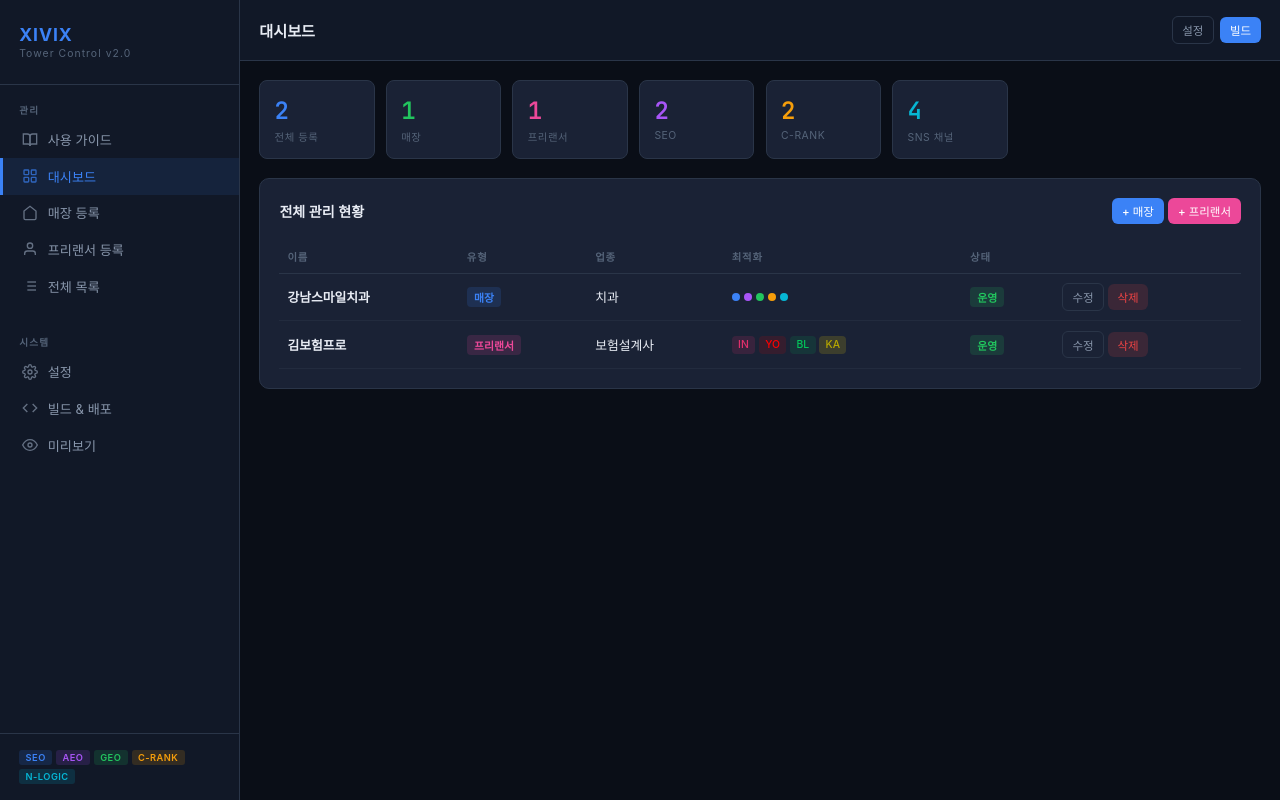
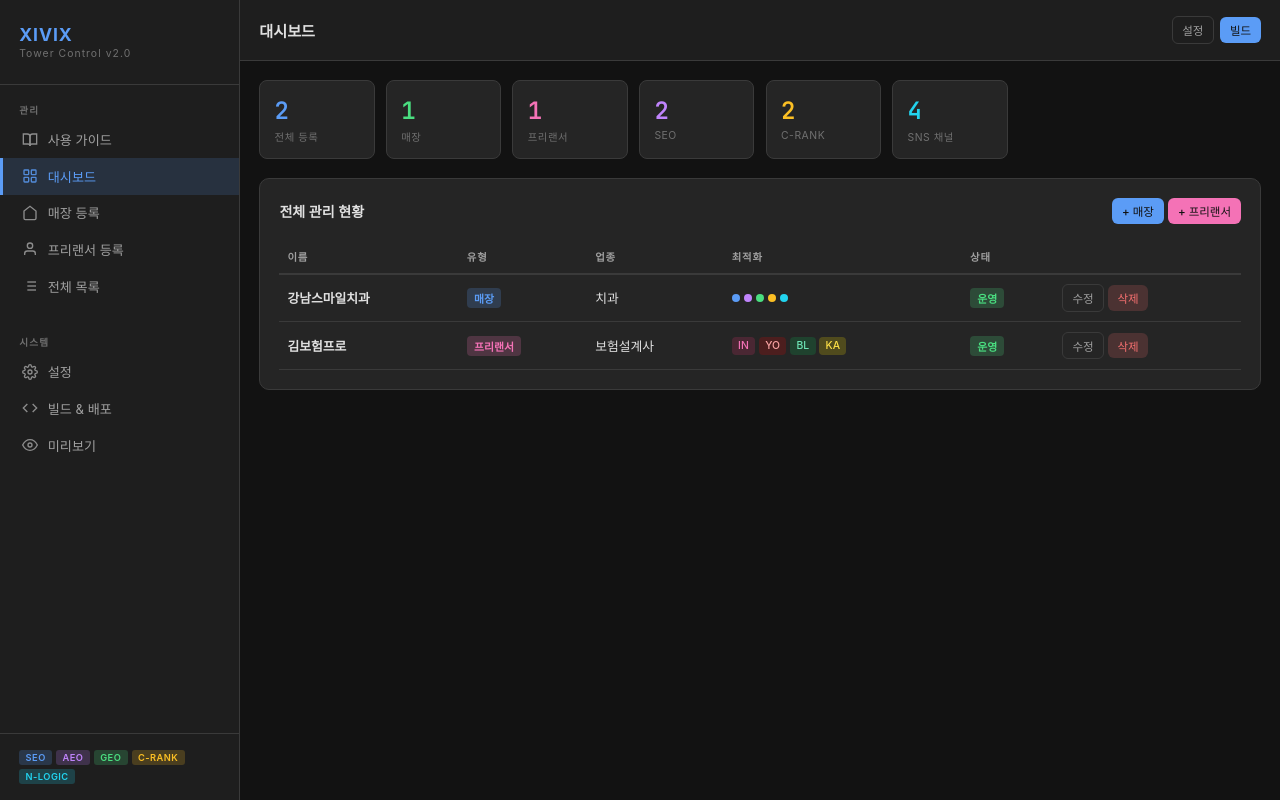
Before and after one commit to ikjoobang/xivix-tower-control, a website: page dashboard/index.html in a window 1280 px wide. Both pictures are taken after a click on the element "대시보드". Drawn offline with Linux system fonts and the light colour scheme; a web font is replaced by a local one.

Commit message:
v2.1: 다크모드 가독성 개선
- 배경: #0a0e17 -> #121212 (눈 피로 감소)
- 텍스트: #e0e0e0 밝은 회색 (적정 대비)
- 보더: #3a3a3a (기존 대비 밝게)
- 액센트: 채도 20-30% 상향 (어두운 배경 보상)
- 콘솔: 출력 색상 밝기 상향
- 상태 뱃지: 배경 불투명도 상향
- SNS 링크: 다크 배경용 컬러 최적화
- 네비 아이콘: 불투명도 .7 -> .85

```diff
--- a/dashboard/index.html
+++ b/dashboard/index.html
@@ -6,7 +6,7 @@
 <title>XIVIX Tower Control</title>
 <link href="https://fonts.googleapis.com/css2?family=IBM+Plex+Sans+KR:wght@300;400;500;600;700&family=JetBrains+Mono:wght@400;500;600&display=swap" rel="stylesheet">
 <style>
-:root{--bg-primary:#0a0e17;--bg-secondary:#111827;--bg-card:#1a2235;--bg-input:#0f1729;--border:#2a3548;--text-primary:#e8ecf4;--text-secondary:#8896ab;--text-muted:#556479;--accent-blue:#3b82f6;--accent-green:#22c55e;--accent-amber:#f59e0b;--accent-red:#ef4444;--accent-purple:#a855f7;--accent-cyan:#06b6d4;--accent-pink:#ec4899}
+:root{--bg-primary:#121212;--bg-secondary:#1e1e1e;--bg-card:#252525;--bg-input:#1a1a1a;--border:#3a3a3a;--text-primary:#e0e0e0;--text-secondary:#a0a0a0;--text-muted:#707070;--accent-blue:#5b9cf6;--accent-green:#4ade80;--accent-amber:#fbbf24;--accent-red:#f87171;--accent-purple:#c084fc;--accent-cyan:#22d3ee;--accent-pink:#f472b6}
 *{margin:0;padding:0;box-sizing:border-box}body{font-family:'IBM Plex Sans KR',-apple-system,sans-serif;background:var(--bg-primary);color:var(--text-primary);min-height:100vh}
 .app{display:grid;grid-template-columns:240px 1fr;min-height:100vh}
 .sidebar{background:var(--bg-secondary);border-right:1px solid var(--border);position:sticky;top:0;height:100vh;overflow-y:auto;display:flex;flex-direction:column;z-index:50}
@@ -15,23 +15,23 @@
 .sidebar-close{display:none;background:none;border:none;color:var(--text-muted);font-size:1.3rem;cursor:pointer;padding:.3rem}
 .nav-section{padding:.8rem 0}.nav-label{padding:.3rem 1.2rem;font-size:.6rem;text-transform:uppercase;letter-spacing:.12em;color:var(--text-muted);font-weight:600}
 .nav-item{display:flex;align-items:center;gap:.6rem;padding:.55rem 1.2rem;cursor:pointer;font-size:.82rem;color:var(--text-secondary);transition:all .15s;border-left:3px solid transparent}
-.nav-item:hover{background:rgba(59,130,246,.06);color:var(--text-primary)}.nav-item.active{background:rgba(59,130,246,.1);color:var(--accent-blue);border-left-color:var(--accent-blue);font-weight:500}
-.nav-icon{width:16px;height:16px;opacity:.7;flex-shrink:0}
+.nav-item:hover{background:rgba(91,156,246,.1);color:var(--text-primary)}.nav-item.active{background:rgba(91,156,246,.15);color:var(--accent-blue);border-left-color:var(--accent-blue);font-weight:500}
+.nav-icon{width:16px;height:16px;opacity:.85;flex-shrink:0}
 .opt-tags{display:flex;gap:.25rem;flex-wrap:wrap;padding:1rem 1.2rem;border-top:1px solid var(--border);margin-top:auto}
 .opt-tag{font-size:.58rem;padding:.12rem .4rem;border-radius:3px;font-weight:600;letter-spacing:.05em}
-.opt-tag.seo{background:rgba(59,130,246,.15);color:var(--accent-blue)}.opt-tag.aeo{background:rgba(168,85,247,.15);color:var(--accent-purple)}.opt-tag.geo{background:rgba(34,197,94,.15);color:var(--accent-green)}.opt-tag.crank{background:rgba(245,158,11,.15);color:var(--accent-amber)}.opt-tag.nlogic{background:rgba(6,182,212,.15);color:var(--accent-cyan)}
+.opt-tag.seo{background:rgba(91,156,246,.2);color:var(--accent-blue)}.opt-tag.aeo{background:rgba(192,132,252,.2);color:var(--accent-purple)}.opt-tag.geo{background:rgba(74,222,128,.2);color:var(--accent-green)}.opt-tag.crank{background:rgba(251,191,36,.2);color:var(--accent-amber)}.opt-tag.nlogic{background:rgba(34,211,238,.2);color:var(--accent-cyan)}
 .main{overflow-y:auto}.main-header{padding:1rem 1.2rem;border-bottom:1px solid var(--border);display:flex;justify-content:space-between;align-items:center;background:var(--bg-secondary);position:sticky;top:0;z-index:10}
 .main-header h2{font-size:.95rem;font-weight:600}.header-actions{display:flex;gap:.4rem;align-items:center}
 .hamburger{display:none;background:none;border:none;color:var(--text-primary);font-size:1.3rem;cursor:pointer;padding:.3rem;margin-right:.5rem}
 .main-content{padding:1.2rem}
 .btn{padding:.45rem .9rem;border-radius:6px;font-size:.78rem;font-weight:500;border:none;cursor:pointer;font-family:inherit;transition:all .15s;display:inline-flex;align-items:center;gap:.35rem;white-space:nowrap}
-.btn-primary{background:var(--accent-blue);color:#fff}.btn-primary:hover{background:#2563eb}.btn-success{background:var(--accent-green);color:#fff}.btn-outline{background:transparent;color:var(--text-secondary);border:1px solid var(--border)}.btn-outline:hover{border-color:var(--accent-blue);color:var(--accent-blue)}.btn-danger{background:rgba(239,68,68,.15);color:var(--accent-red);border:none}.btn-sm{padding:.3rem .6rem;font-size:.72rem}.btn-lg{padding:.6rem 1.3rem;font-size:.85rem}
-.btn-pink{background:var(--accent-pink);color:#fff}.btn-pink:hover{background:#db2777}
+.btn-primary{background:var(--accent-blue);color:#111}.btn-primary:hover{background:#7bb3f7}.btn-success{background:var(--accent-green);color:#111}.btn-outline{background:transparent;color:var(--text-secondary);border:1px solid var(--border)}.btn-outline:hover{border-color:var(--accent-blue);color:var(--accent-blue)}.btn-danger{background:rgba(248,113,113,.18);color:var(--accent-red);border:none}.btn-sm{padding:.3rem .6rem;font-size:.72rem}.btn-lg{padding:.6rem 1.3rem;font-size:.85rem}
+.btn-pink{background:var(--accent-pink);color:#111}.btn-pink:hover{background:#f9a8d4}
 .card{background:var(--bg-card);border:1px solid var(--border);border-radius:10px;padding:1.2rem;margin-bottom:1rem}.card-header{display:flex;justify-content:space-between;align-items:center;margin-bottom:1rem;flex-wrap:wrap;gap:.4rem}.card-title{font-size:.88rem;font-weight:600}
 .stats-grid{display:grid;grid-template-columns:repeat(auto-fill,minmax(110px,1fr));gap:.7rem;margin-bottom:1.2rem}.stat-card{background:var(--bg-card);border:1px solid var(--border);border-radius:8px;padding:.9rem}.stat-value{font-size:1.5rem;font-weight:700;font-family:'JetBrains Mono',monospace}.stat-label{font-size:.65rem;color:var(--text-muted);margin-top:.15rem;letter-spacing:.05em}
 .stat-card.blue .stat-value{color:var(--accent-blue)}.stat-card.green .stat-value{color:var(--accent-green)}.stat-card.amber .stat-value{color:var(--accent-amber)}.stat-card.purple .stat-value{color:var(--accent-purple)}.stat-card.cyan .stat-value{color:var(--accent-cyan)}.stat-card.pink .stat-value{color:var(--accent-pink)}
-table{width:100%;border-collapse:collapse;font-size:.8rem}th{text-align:left;padding:.55rem .5rem;color:var(--text-muted);font-size:.65rem;text-transform:uppercase;letter-spacing:.08em;font-weight:600;border-bottom:1px solid var(--border)}td{padding:.6rem .5rem;border-bottom:1px solid rgba(42,53,72,.5)}tr:hover td{background:rgba(59,130,246,.03)}
-.status{display:inline-block;padding:.12rem .45rem;border-radius:4px;font-size:.68rem;font-weight:600}.status-active{background:rgba(34,197,94,.15);color:var(--accent-green)}.status-pending{background:rgba(245,158,11,.15);color:var(--accent-amber)}.status-biz{background:rgba(59,130,246,.15);color:var(--accent-blue)}.status-free{background:rgba(236,72,153,.15);color:var(--accent-pink)}
+table{width:100%;border-collapse:collapse;font-size:.8rem}th{text-align:left;padding:.55rem .5rem;color:var(--text-secondary);font-size:.65rem;text-transform:uppercase;letter-spacing:.08em;font-weight:600;border-bottom:2px solid var(--border)}td{padding:.6rem .5rem;border-bottom:1px solid var(--border)}tr:hover td{background:rgba(91,156,246,.06)}
+.status{display:inline-block;padding:.12rem .45rem;border-radius:4px;font-size:.68rem;font-weight:600}.status-active{background:rgba(74,222,128,.2);color:var(--accent-green)}.status-pending{background:rgba(251,191,36,.2);color:var(--accent-amber)}.status-biz{background:rgba(91,156,246,.2);color:var(--accent-blue)}.status-free{background:rgba(244,114,182,.2);color:var(--accent-pink)}
 .opt-indicators{display:flex;gap:.25rem}.opt-dot{width:8px;height:8px;border-radius:50%}.opt-dot.on{opacity:1}.opt-dot.off{opacity:.2}.opt-dot.seo{background:var(--accent-blue)}.opt-dot.aeo{background:var(--accent-purple)}.opt-dot.geo{background:var(--accent-green)}.opt-dot.crank{background:var(--accent-amber)}.opt-dot.nlogic{background:var(--accent-cyan)}
 .form-group{margin-bottom:.9rem}.form-label{display:block;font-size:.72rem;color:var(--text-muted);margin-bottom:.25rem;font-weight:500}
 .form-input,.form-textarea,.form-select{width:100%;padding:.55rem .75rem;background:var(--bg-input);border:1px solid var(--border);border-radius:6px;color:var(--text-primary);font-size:.82rem;font-family:inherit;transition:border-color .15s}
@@ -42,22 +42,22 @@ table{width:100%;border-collapse:collapse;font-size:.8rem}th{text-align:left;pad
 .map-option.selected .map-check{background:var(--accent-blue);border-color:var(--accent-blue)}.map-option.selected .map-check::after{content:'';width:4px;height:8px;border:solid #fff;border-width:0 2px 2px 0;transform:rotate(45deg);margin-top:-2px}
 .tabs{display:flex;gap:0;border-bottom:1px solid var(--border);margin-bottom:1rem;overflow-x:auto}.tab{padding:.55rem 1rem;font-size:.78rem;color:var(--text-muted);cursor:pointer;border-bottom:2px solid transparent;transition:all .15s;font-weight:500;white-space:nowrap}.tab:hover{color:var(--text-primary)}.tab.active{color:var(--accent-blue);border-bottom-color:var(--accent-blue)}
 .tab.active-pink{color:var(--accent-pink);border-bottom-color:var(--accent-pink)}
-.console{background:#0c0c0c;border-radius:8px;padding:1rem;font-family:'JetBrains Mono',monospace;font-size:.68rem;color:#4ade80;max-height:350px;overflow-y:auto;line-height:1.8;word-break:break-all}.console .c-info{color:#3b82f6}.console .c-warn{color:#f59e0b}.console .c-ok{color:#22c55e}.console .c-dim{color:#556479}.console .c-pink{color:#ec4899}
+.console{background:#0e0e0e;border-radius:8px;padding:1rem;font-family:'JetBrains Mono',monospace;font-size:.68rem;color:#6ee7b7;max-height:350px;overflow-y:auto;line-height:1.8;word-break:break-all}.console .c-info{color:#93c5fd}.console .c-warn{color:#fcd34d}.console .c-ok{color:#6ee7b7}.console .c-dim{color:#737373}.console .c-pink{color:#f9a8d4}
 .toast{position:fixed;bottom:2rem;right:1rem;left:1rem;background:var(--bg-card);border:1px solid var(--accent-green);border-radius:8px;padding:.7rem 1.1rem;font-size:.82rem;z-index:1000;transform:translateY(100px);opacity:0;transition:all .3s;text-align:center}.toast.show{transform:translateY(0);opacity:1}
 .modal-overlay{position:fixed;inset:0;background:rgba(0,0,0,.6);z-index:100;display:none;align-items:center;justify-content:center;padding:1rem}.modal-overlay.show{display:flex}.modal{background:var(--bg-card);border:1px solid var(--border);border-radius:12px;padding:1.5rem;max-width:640px;width:100%;max-height:85vh;overflow-y:auto}.modal h3{font-size:1rem;margin-bottom:1rem}
 .guide-step{display:flex;gap:1rem;padding:.8rem 0;border-bottom:1px solid rgba(42,53,72,.4)}.guide-step:last-child{border-bottom:none}.guide-num{width:28px;height:28px;border-radius:50%;background:rgba(59,130,246,.15);color:var(--accent-blue);display:flex;align-items:center;justify-content:center;font-size:.72rem;font-weight:700;flex-shrink:0;font-family:'JetBrains Mono'}
-.guide-text h4{font-size:.85rem;font-weight:600;margin-bottom:.2rem}.guide-text p{font-size:.78rem;color:var(--text-secondary);line-height:1.5}.guide-text code{background:rgba(59,130,246,.1);color:var(--accent-blue);padding:.1rem .3rem;border-radius:3px;font-size:.72rem;font-family:'JetBrains Mono'}
+.guide-text h4{font-size:.85rem;font-weight:600;margin-bottom:.2rem}.guide-text p{font-size:.78rem;color:var(--text-secondary);line-height:1.5}.guide-text code{background:rgba(91,156,246,.15);color:var(--accent-blue);padding:.1rem .3rem;border-radius:3px;font-size:.72rem;font-family:'JetBrains Mono'}
 .flow-branch{display:grid;grid-template-columns:repeat(5,1fr);gap:.5rem;margin-top:.3rem}.flow-box{padding:.5rem .6rem;border-radius:6px;font-size:.7rem;font-weight:500;text-align:center}
 .setting-section{margin-bottom:1.2rem;padding-bottom:1rem;border-bottom:1px solid var(--border)}.setting-section:last-child{border-bottom:none}
 .setting-title{font-size:.82rem;font-weight:600;margin-bottom:.6rem;display:flex;align-items:center;gap:.4rem}
 .api-key-input{font-family:'JetBrains Mono',monospace;font-size:.75rem}
 .key-status{display:inline-flex;align-items:center;gap:.3rem;font-size:.68rem;padding:.2rem .5rem;border-radius:4px;margin-left:.5rem}
-.key-ok{background:rgba(34,197,94,.12);color:var(--accent-green)}.key-none{background:rgba(239,68,68,.12);color:var(--accent-red)}
+.key-ok{background:rgba(74,222,128,.18);color:var(--accent-green)}.key-none{background:rgba(248,113,113,.18);color:var(--accent-red)}
 .mobile-overlay{display:none;position:fixed;inset:0;background:rgba(0,0,0,.5);z-index:40}
 .sns-row{display:flex;gap:.4rem;align-items:center;margin-bottom:.4rem}.sns-row .form-input{flex:1}.sns-label{min-width:60px;font-size:.72rem;font-weight:600;color:var(--text-muted)}
 .sns-link{display:inline-flex;align-items:center;gap:.3rem;padding:.15rem .4rem;border-radius:4px;font-size:.65rem;font-weight:500;text-decoration:none;transition:opacity .15s}.sns-link:hover{opacity:.8}
-.sns-link.insta{background:rgba(225,48,108,.15);color:#e1306c}.sns-link.youtube{background:rgba(255,0,0,.12);color:#ff0000}.sns-link.blog{background:rgba(3,199,90,.12);color:#03c75a}.sns-link.kakao{background:rgba(254,229,0,.15);color:#b8a800}.sns-link.tiktok{background:rgba(0,0,0,.2);color:#fff}.sns-link.facebook{background:rgba(24,119,242,.12);color:#1877f2}.sns-link.other{background:rgba(59,130,246,.1);color:var(--accent-blue)}
-.mode-toggle{display:flex;background:var(--bg-input);border:1px solid var(--border);border-radius:8px;overflow:hidden;margin-bottom:1rem}.mode-btn{flex:1;padding:.6rem;text-align:center;font-size:.82rem;font-weight:500;cursor:pointer;border:none;background:transparent;color:var(--text-muted);font-family:inherit;transition:all .15s}.mode-btn.active-biz{background:rgba(59,130,246,.15);color:var(--accent-blue)}.mode-btn.active-free{background:rgba(236,72,153,.15);color:var(--accent-pink)}
+.sns-link.insta{background:rgba(225,48,108,.2);color:#f472b6}.sns-link.youtube{background:rgba(255,0,0,.18);color:#fca5a5}.sns-link.blog{background:rgba(3,199,90,.18);color:#6ee7b7}.sns-link.kakao{background:rgba(254,229,0,.2);color:#fde047}.sns-link.tiktok{background:rgba(255,255,255,.1);color:#e0e0e0}.sns-link.facebook{background:rgba(24,119,242,.18);color:#93c5fd}.sns-link.other{background:rgba(91,156,246,.15);color:var(--accent-blue)}
+.mode-toggle{display:flex;background:var(--bg-input);border:1px solid var(--border);border-radius:8px;overflow:hidden;margin-bottom:1rem}.mode-btn{flex:1;padding:.6rem;text-align:center;font-size:.82rem;font-weight:500;cursor:pointer;border:none;background:transparent;color:var(--text-muted);font-family:inherit;transition:all .15s}.mode-btn.active-biz{background:rgba(91,156,246,.2);color:var(--accent-blue)}.mode-btn.active-free{background:rgba(244,114,182,.2);color:var(--accent-pink)}
 ::-webkit-scrollbar{width:5px}::-webkit-scrollbar-track{background:transparent}::-webkit-scrollbar-thumb{background:var(--border);border-radius:3px}
 @media(max-width:768px){
 .app{grid-template-columns:1fr}
```
Also changed, not shown: docs/dashboard.html (+13 -13 lines).
